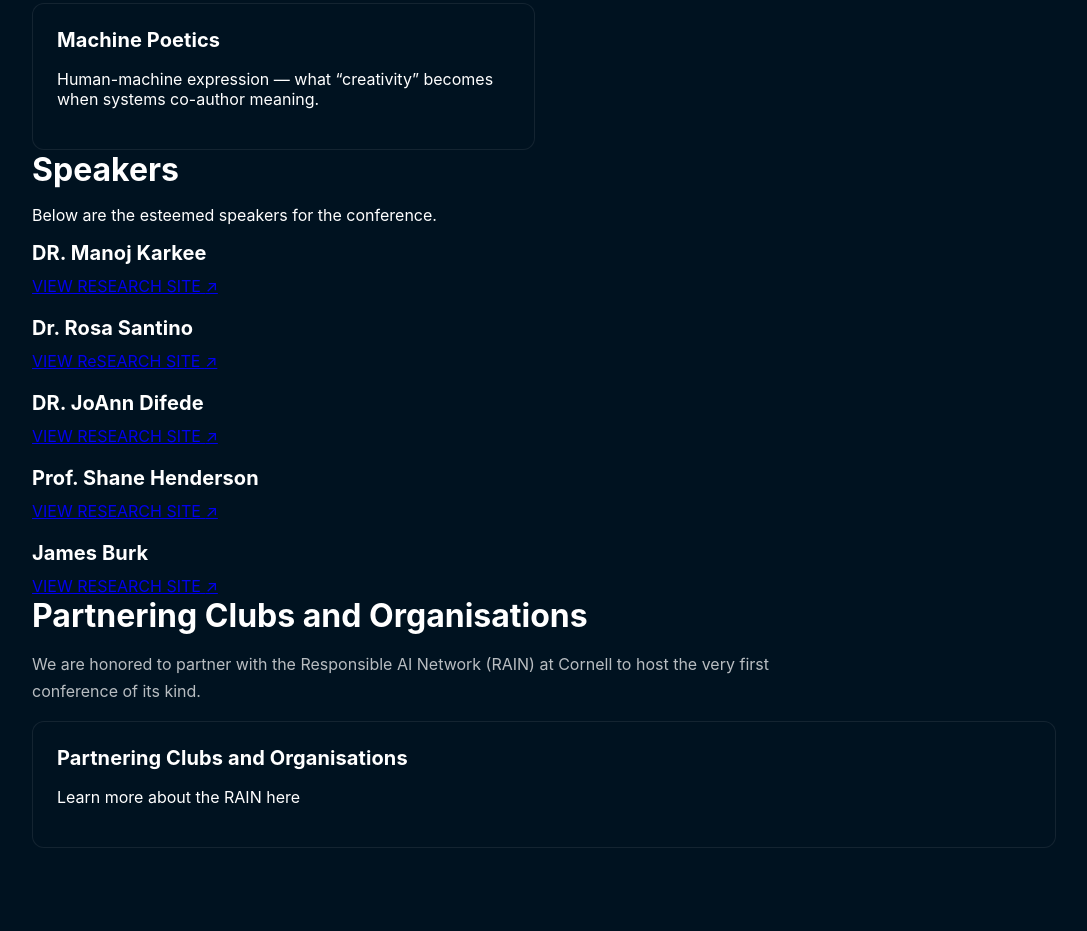
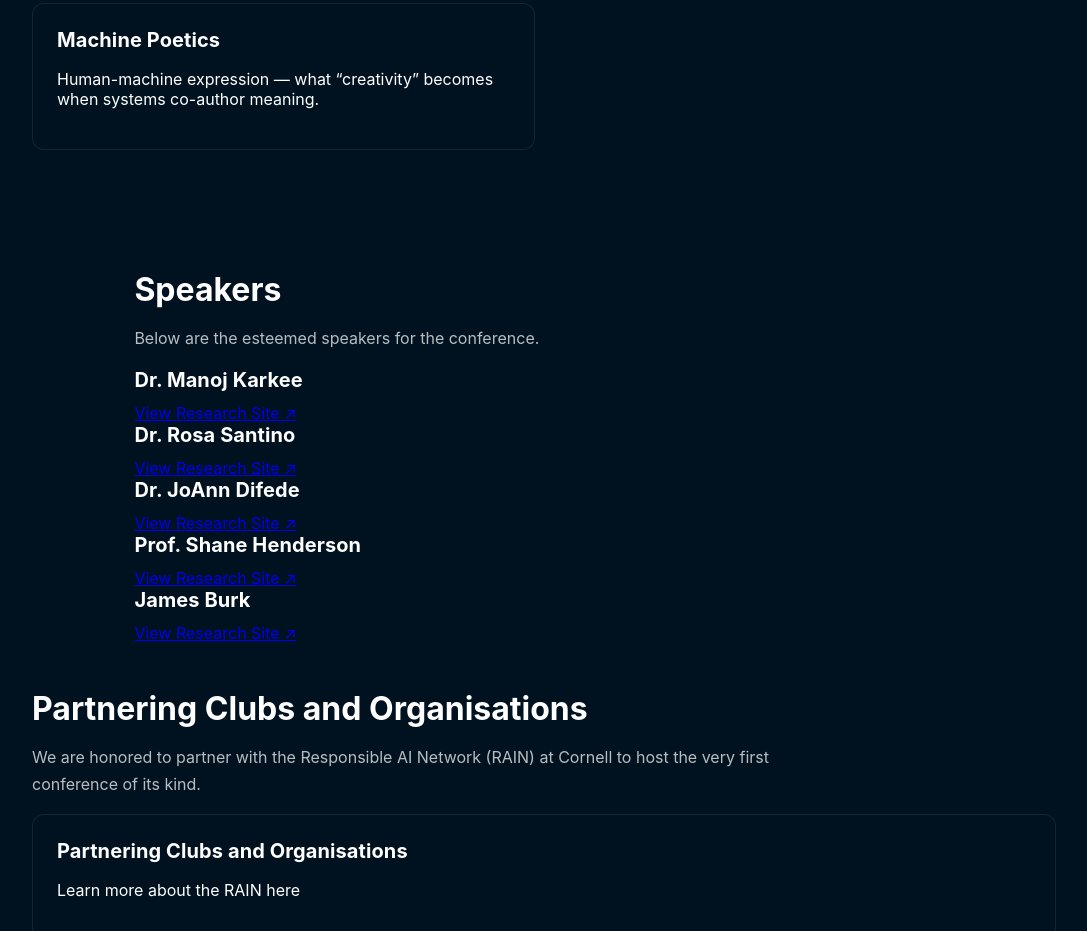
Before and after one commit to amgazal/future-civilizations, a plain HTML site: page conference.html in a window 1280 px wide. Shown: the part 1942-2873 px from the top of the page, without its empty margins (96-1183 px from the left). Drawn offline with Linux system fonts and the light colour scheme; a script that the page names is missing.

Commit message:
conference.html

```diff
--- a/conference.html
+++ b/conference.html
@@ -111,70 +111,49 @@
       </a>
 
     </div>
+    <section id="speakers" class="section">
+    <h2>Speakers</h2>
+    <p class="section-lead">Below are the esteemed speakers for the conference.</p>
 
-    <h2 id="speakers-title" class="speakers-title">Speakers</h2>
-    <p class="speakers-lead">
-      Below are the esteemed speakers for the conference.
-    </p>
+    <div class="speaker-list">
 
-    <div class="speaker-items">
-      <!-- Speaker 1 -->
-      <article class="speaker-item">
-        <h3 class="speaker-name">
-          <a href="https://cals.cornell.edu/people/manoj-karkee" target="_blank" rel="noopener">DR. Manoj Karkee</a>
-        </h3>
-        <a class="speaker-cta" href="https://labs.wsu.edu/karkee-ag-robotics/" target="_blank" rel="noopener">
-          VIEW RESEARCH SITE <span aria-hidden="true">↗</span>
+      <div class="speaker-row">
+        <h3 class="speaker-name">Dr. Manoj Karkee</h3>
+        <a class="speaker-link" href="https://agrobotics.cals.cornell.edu/" target="_blank" rel="noopener">
+          View Research Site <span aria-hidden="true">↗</span>
         </a>
-      </article>
-      <br>
+      </div>
 
-      <!-- Speaker 2 -->
-      <article class="speaker-item">
-        <h3 class="speaker-name">
-          <a href="https://cals.cornell.edu/people/rosa-santomartino" target="_blank" rel="noopener">Dr. Rosa Santino</a>
-        </h3>
-        <a class="speaker-cta" href="https://blogs.cornell.edu/rosa-santomartino/" target="_blank" rel="noopener">
-          VIEW ReSEARCH SITE <span aria-hidden="true">↗</span>
+      <div class="speaker-row">
+        <h3 class="speaker-name">Dr. Rosa Santino</h3>
+        <a class="speaker-link" href="https://blogs.cornell.edu/rosa-santomartino/" target="_blank" rel="noopener">
+          View Research Site <span aria-hidden="true">↗</span>
         </a>
-      </article>
+      </div>
 
-      <br>
-    <div class="speaker-items">
-      <!-- Speaker 3 -->
-      <article class="speaker-item">
-        <h3 class="speaker-name">
-          <a href="https://weillcornell.org/joanndifede" target="_blank" rel="noopener">DR. JoAnn Difede</a>
-        </h3>
-        <a class="speaker-cta" href="https://vivo.weill.cornell.edu/display/cwid-jdifede" target="_blank" rel="noopener">
-          VIEW RESEARCH SITE <span aria-hidden="true">↗</span>
+      <div class="speaker-row">
+        <h3 class="speaker-name">Dr. JoAnn Difede</h3>
+        <a class="speaker-link" href="https://vivo.weill.cornell.edu/display/cwid-jdifede" target="_blank" rel="noopener">
+          View Research Site <span aria-hidden="true">↗</span>
         </a>
-      </article>
+      </div>
 
-      <br>
-    <div class="speaker-items">
-      <!-- Speaker 4 -->
-      <article class="speaker-item">
-        <h3 class="speaker-name">
-          <a href="https://www.duffield.cornell.edu/people/shane-g-henderson/" target="_blank" rel="noopener">Prof. Shane Henderson</a>
-        </h3>
-        <a class="speaker-cta" href="https://people.orie.cornell.edu/shane/research.html target="_blank" rel="noopener">
-          VIEW RESEARCH SITE <span aria-hidden="true">↗</span>
+      <div class="speaker-row">
+        <h3 class="speaker-name">Prof. Shane Henderson</h3>
+        <a class="speaker-link" href="https://people.orie.cornell.edu/shane/research.html" target="_blank" rel="noopener">
+          View Research Site <span aria-hidden="true">↗</span>
         </a>
-      </article>
+      </div>
 
-      <br>
-    <div class="speaker-items">
-      <!-- Speaker 5 -->
-      <article class="speaker-item">
-        <h3 class="speaker-name">
-          <a href="https:no_link_yet" target="_blank" rel="noopener">James Burk</a>
-        </h3>
-        <a class="speaker-cta" href="https:nothing_to _see_here" target="_blank" rel="noopener">
-          VIEW RESEARCH SITE <span aria-hidden="true">↗</span>
+      <div class="speaker-row">
+        <h3 class="speaker-name">James Burk</h3>
+        <a class="speaker-link" href="https://REPLACE_WITH_LINK" target="_blank" rel="noopener">
+          View Research Site <span aria-hidden="true">↗</span>
         </a>
-      </article>
+      </div>
+
     </div>
+  </section>
 
 
 
```
